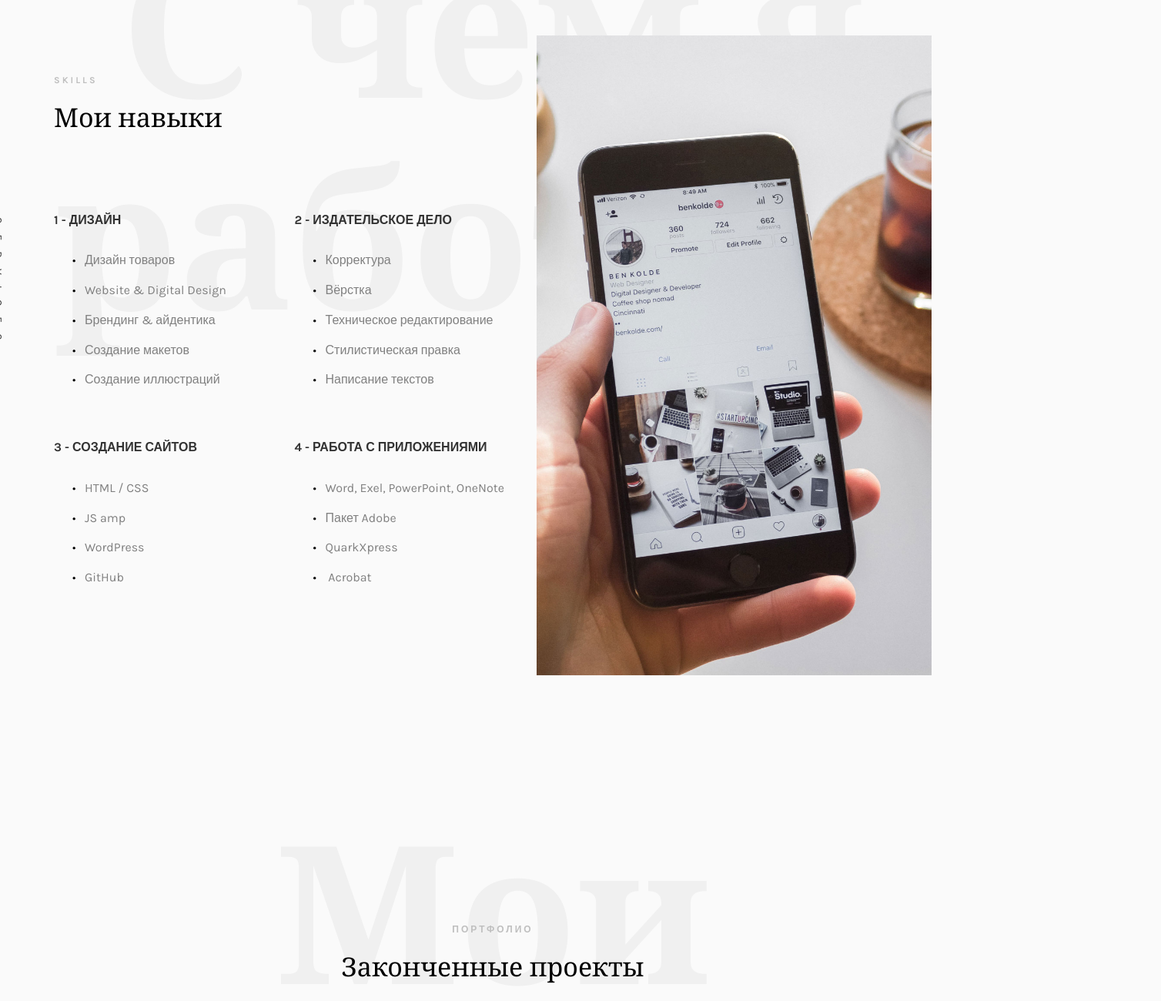
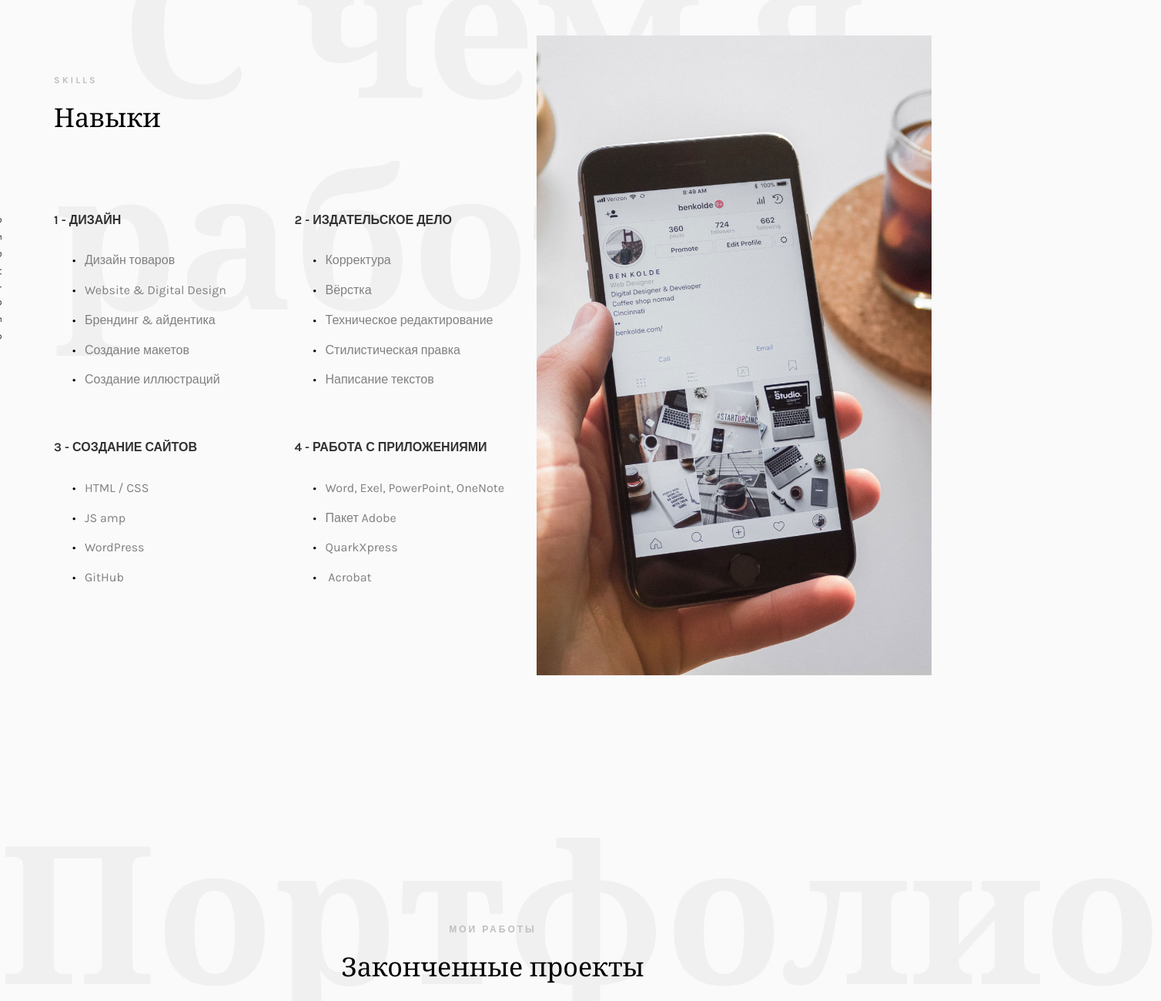
Before and after one commit to noturl/resume, a plain HTML site: page index.html in a window 1280 px wide. Shown: the part 1000-2300 px from the top of the page at 77% size, 1508 px wide, since content can reach past the window. Drawn offline with nearby package versions, Linux system fonts and the light colour scheme; files whose address does not match are found by name; a web font is replaced by a local one.

Commit message:
Update index.html

```diff
--- a/index.html
+++ b/index.html
@@ -164,7 +164,7 @@
 								<div class="row">
 									<div class="col-md-12 col-md-offset-0 animate-box intro-heading">
 										<span>Skills</span>
-										<h2>Мои навыки</h2>
+										<h2>Навыки</h2>
 									</div>
 								</div>
 								<div class="row">
@@ -229,11 +229,11 @@
 		<div id="colorlib-work">
 			<div class="container">
 				<div class="row text-center">
-					<h2 class="bold">Мои работы</h2>
+					<h2 class="bold">Портфолио</h2>
 				</div>
 				<div class="row">
 					<div class="col-md-12 col-md-offset-0 text-center animate-box intro-heading">
-						<span>Портфолио</span>
+						<span>Мои работы</span>
 						<h2>Законченные проекты</h2>
 					</div>
 				</div>
```
